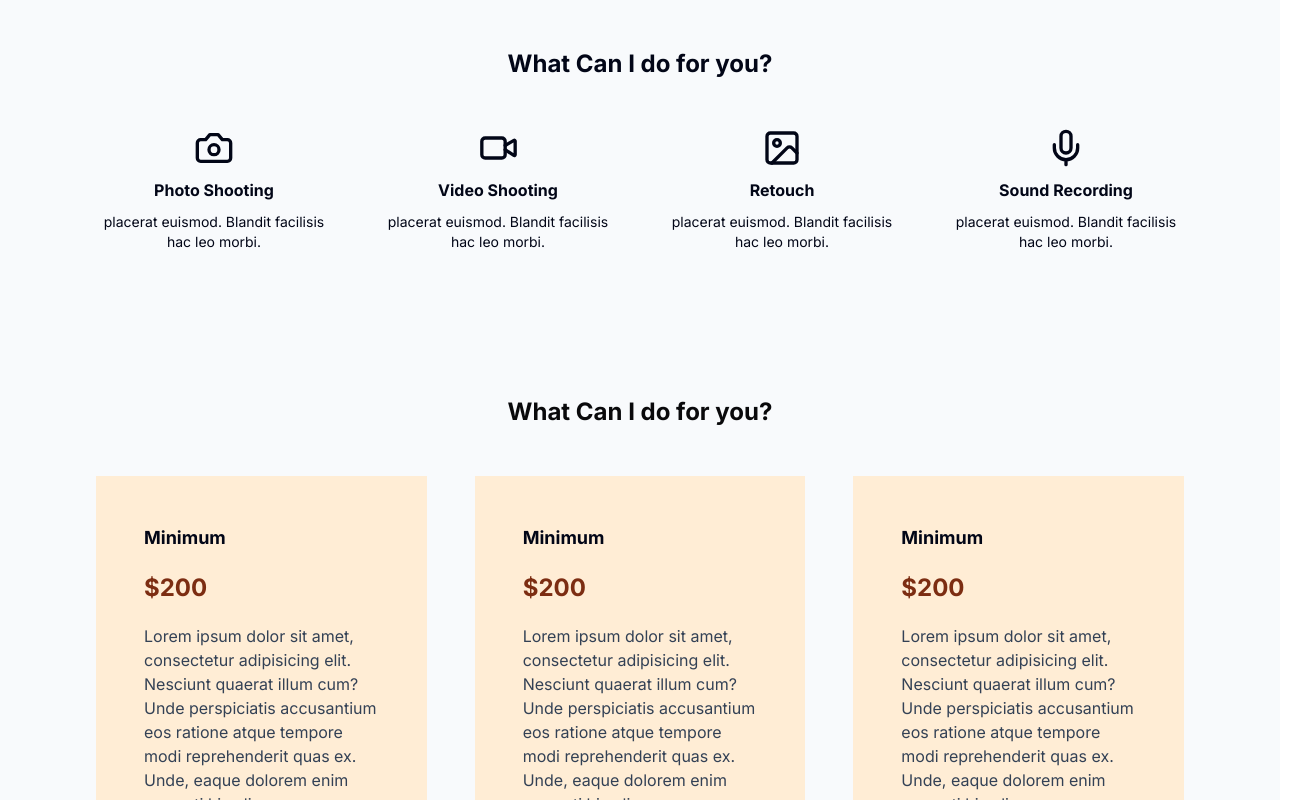
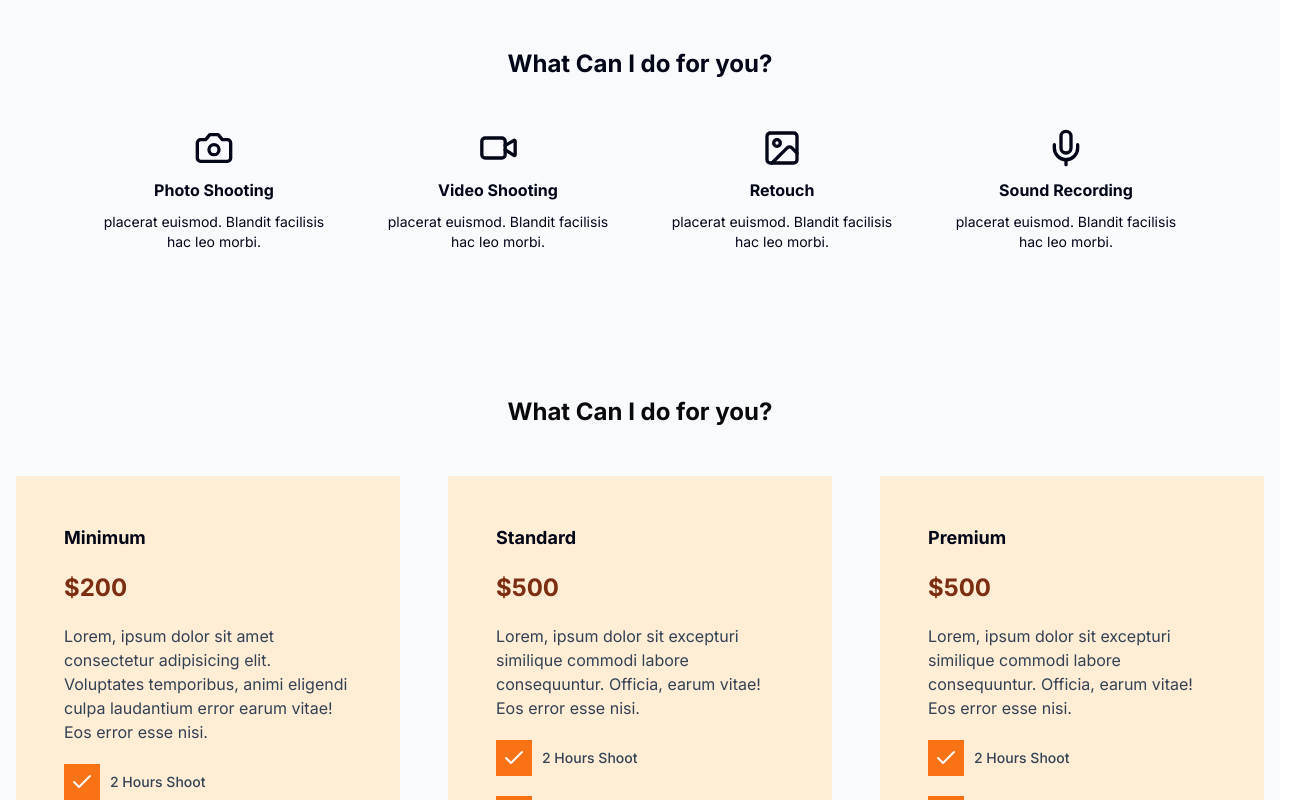
Before and after one commit to InfinityDevsHQ/photographer-portfolio-next, a Next.js app: page / in a window 1280 px wide. Shown: the top 800 px of the page, 1312 px wide, since content can reach past the window. Built offline with nearby package versions, Linux system fonts and the light colour scheme.

Commit message:
fix: dynamic content

```diff
--- a/components/homepage/pricing.tsx
+++ b/components/homepage/pricing.tsx
@@ -4,10 +4,25 @@ export default function Pricing() {
   return (
     <section className="flex flex-col items-center p-12 bg-dark-foreground">
       <h2 className="text-2xl font-bold">What Can I do for you?</h2>
-      <div className="p-12 flex items-center gap-12">
-        <PricingCard />
-        <PricingCard />
-        <PricingCard />
+      <div className="p-12 flex gap-12">
+        <PricingCard
+          offerName="Minimum"
+          price={200}
+          description="Lorem, ipsum dolor sit amet consectetur adipisicing elit. Voluptates temporibus, animi eligendi culpa laudantium error  earum vitae! Eos error esse nisi."
+          offers={["2 Hours Shoot", "50 Photos", "3 Revisions", "Free REtouch"]}
+        />
+        <PricingCard
+          offerName="Standard"
+          price={500}
+          description="Lorem, ipsum dolor sit excepturi similique commodi labore consequuntur. Officia, earum vitae! Eos error esse nisi."
+          offers={["2 Hours Shoot", "50 Photos", "3 Revisions", "Free REtouch"]}
+        />
+        <PricingCard
+          offerName="Premium"
+          price={500}
+          description="Lorem, ipsum dolor sit excepturi similique commodi labore consequuntur. Officia, earum vitae! Eos error esse nisi."
+          offers={["2 Hours Shoot", "50 Photos", "3 Revisions", "Free REtouch"]}
+        />
       </div>
     </section>
   );
--- a/components/homepage/pricing/pricing-card.tsx
+++ b/components/homepage/pricing/pricing-card.tsx
@@ -1,18 +1,22 @@
 import { Button } from "@/components/ui/button";
 import { Check, ChevronRight } from "lucide-react";
-
-export default function PricingCard() {
-  const offers = ["OFFER 1", "OFFER 2", "OFFER 3"];
+type PricingCardProps = {
+  offerName: string;
+  price: number;
+  description: string;
+  offers: string[];
+};
+export default function PricingCard({
+  offerName,
+  price,
+  description,
+  offers,
+}: PricingCardProps) {
   return (
-    <article className="p-12 bg-inverted-light flex flex-col gap-5 text-dark">
-      <h4 className="text-lg font-bold">Minimum</h4>
-      <p className="text-inverted-dark font-bold text-2xl">$200</p>
-      <p className="text-xs xl:text-base text-dark-slate">
-        Lorem ipsum dolor sit amet, consectetur adipisicing elit. Nesciunt
-        quaerat illum cum? Unde perspiciatis accusantium eos ratione atque
-        tempore modi reprehenderit quas ex. Unde, eaque dolorem enim corrupti
-        hic alias.
-      </p>
+    <article className="p-12 bg-inverted-light flex flex-col gap-5 text-dark w-96">
+      <h4 className="text-lg font-bold">{offerName}</h4>
+      <p className="text-inverted-dark font-bold text-2xl">${price}</p>
+      <p className="text-xs xl:text-base text-dark-slate">{description}</p>
       <ol className="flex flex-col gap-5">
         {offers.map((offer, index) => (
           <li key={index} className="flex items-center gap-2.5">
--- a/tailwind.config.ts
+++ b/tailwind.config.ts
@@ -63,6 +63,7 @@ const config = {
           dark: "#7C2D12",
         },
       },
+
       borderRadius: {
         lg: "var(--radius)",
         md: "calc(var(--radius) - 2px)",
```
